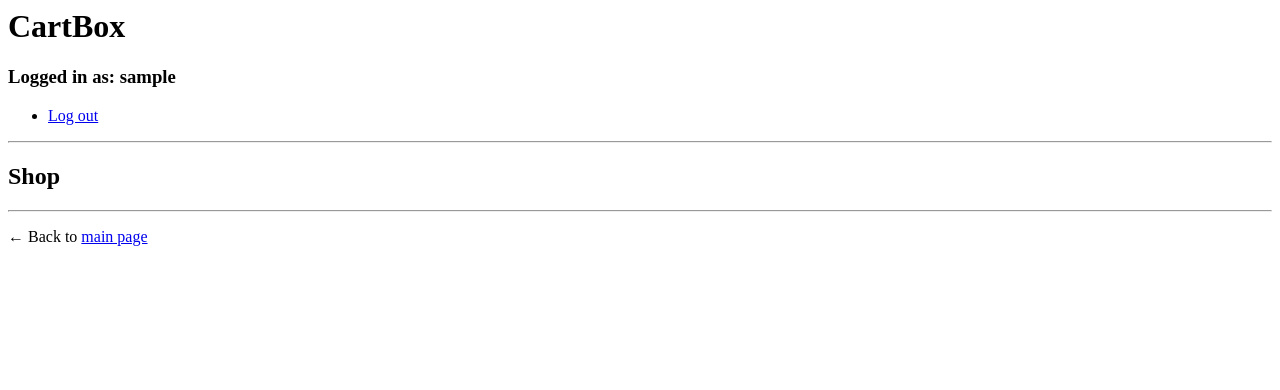
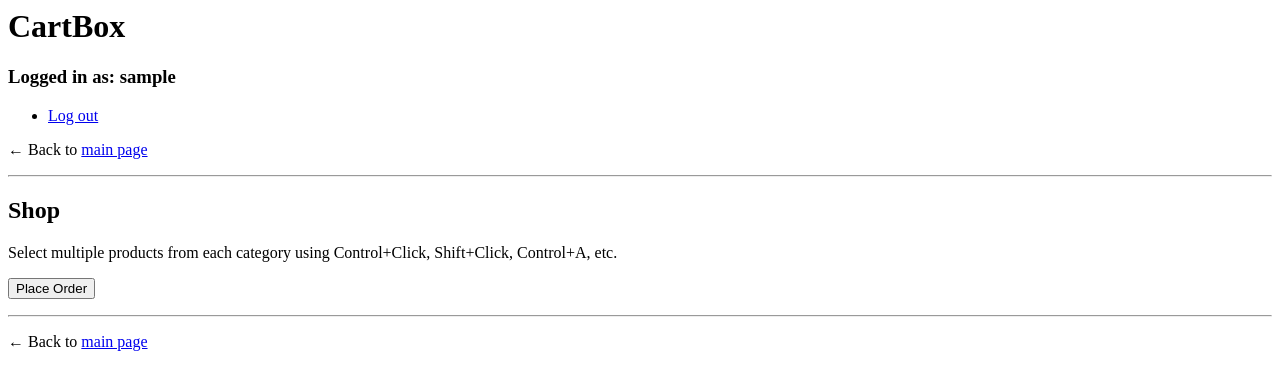
Before and after one commit to bayersglassey/cartbox, a Django app: page /cart/shop/ in a window 1280 px wide. Shown: the top 390 px of the page. Run offline with Django 3.2, Linux system fonts and the light colour scheme; the visitor is signed in with stand-in values (Sample User, id 1); data that the repository does not hold is empty.

Commit message:
working carts, etc

```diff
--- a/cartbox/cart/models.py
+++ b/cartbox/cart/models.py
@@ -21,7 +21,8 @@ class ProductInfo(models.Model):
         abstract = True
         ordering = ['sku']
     title = models.CharField(max_length=MAX_LENGTH)
-    sku = models.CharField(max_length=MAX_LENGTH)
+    sku = models.CharField(max_length=MAX_LENGTH,
+        unique=True)
 
 class Product(ProductInfo):
     category = models.ForeignKey(Category,
@@ -35,11 +36,15 @@ class Order(models.Model):
         ordering = ['id']
     user = models.ForeignKey(settings.AUTH_USER_MODEL,
         related_name='orders')
+    def __str__(self):
+        id_msg = "(unsaved)" if self.id is None else self.id
+        return "{} {}".format(self.__class__.__name__, id_msg)
 
 class OrderItem(ProductInfo):
     class Meta:
         ordering = ['sku']
-    order = models.ForeignKey(Order)
+    order = models.ForeignKey(Order,
+        related_name='items')
     category = models.ForeignKey(Category)
     def __str__(self):
         return "1 x {}".format(self.title)
--- a/cartbox/cart/templates/cart/order.html
+++ b/cartbox/cart/templates/cart/order.html
@@ -2,4 +2,9 @@
 
 {% block main %}
     <h2>{{ order }}</h2>
+    <ul>
+        {% for item in order.items.all %}
+        <li>{{ item }}</li>
+        {% endfor %}
+    </ul>
 {% endblock %}
--- a/cartbox/cart/templates/cart/orders.html
+++ b/cartbox/cart/templates/cart/orders.html
@@ -3,8 +3,10 @@
 {% block main %}
     <h2>Orders</h2>
     <ul>
-        {% for order in orders %}
-        <li><a href="/cart/orders/{{ order.id }}/">{{ order }}</a></li>
+        {% for order in object_list %}
+        <li><a href="/cart/order/{{ order.id }}/">{{ order }}</a></li>
+        {% empty %}
+        <li><i>No orders yet! Maybe it's time to <a href="/cart/shop/">go shopping</a>...</i></li>
         {% endfor %}
     </ul>
 {% endblock %}
--- a/cartbox/cart/templates/cart/shop.html
+++ b/cartbox/cart/templates/cart/shop.html
@@ -2,4 +2,21 @@
 
 {% block main %}
     <h2>Shop</h2>
+    <p>Select multiple products from each category using Control+Click, Shift+Click, Control+A, etc.</p>
+    <form method="post" action="">
+        {% csrf_token %}
+        {% for category in categories %}
+            <h3>{{ category }}</h3>
+            <p>
+            <select name="category-{{ category.id }}" multiple size="6">
+                {% for product in category.products.all %}
+                <option value="{{ product.sku }}">{{ product }}</option>
+                {% endfor %}
+            </select>
+            </p>
+        {% endfor %}
+        <p>
+            <button type="submit">Place Order</button>
+        </p>
+    </form>
 {% endblock %}
--- a/cartbox/cart/urls.py
+++ b/cartbox/cart/urls.py
@@ -5,6 +5,6 @@ from . import views
 
 urlpatterns = [
     url(r'^shop/$', login_required(views.ShopView.as_view()), name='shop'),
-    url(r'^order/(?P<id>\d+)/$', login_required(views.OrderView.as_view()), name='order'),
+    url(r'^order/(?P<pk>\d+)/$', login_required(views.OrderView.as_view()), name='order'),
     url(r'^orders/$', login_required(views.OrdersView.as_view()), name='orders'),
 ]
--- a/cartbox/cart/views.py
+++ b/cartbox/cart/views.py
@@ -1,5 +1,6 @@
 
 from django.views.generic import ListView, DetailView, CreateView
+from django.views.generic.edit import FormMixin
 
 from .models import Category, Product, Order
 
@@ -8,7 +9,27 @@ class ShopView(CreateView):
     model = Order
     fields = []
     template_name = 'cart/shop.html'
-    success_url = 'cart/orders/{id}/'
+    success_url = '/cart/order/{id}/'
+    def get_context_data(self):
+        context = super().get_context_data()
+        context['categories'] = Category.objects.all()
+        return context
+    def form_valid(self, form):
+        request = self.request
+        user = request.user
+        order = user.orders.create()
+        for key, values in request.POST.lists():
+            CAT_PREFIX = 'category-'
+            if not key.startswith(CAT_PREFIX): continue
+            #cat_id = int(key[len(CAT_PREFIX):])
+            #cat = Category.objects.get(id=cat_id)
+            products = Product.objects.filter(sku__in=values)
+            for product in products:
+                order.items.create(
+                    sku=product.sku, title=product.title,
+                    category=product.category)
+        self.object = order
+        return FormMixin.form_valid(self, form)
 
 class UserOrdersViewMixin:
     model = Order
--- a/cartbox/site_templates/base.html
+++ b/cartbox/site_templates/base.html
@@ -18,6 +18,9 @@
             <li><a href="/accounts/signup/">Sign up</a></li>
         </ul>
     {% endif %}
+    {% if request.path != '/' %}
+        <p>&larr; Back to <a href="/">main page</a></p>
+    {% endif %}
     <hr>
     <div id="main">
         {% block main %}{% endblock %}
--- a/cartbox/site_templates/registration/login.html
+++ b/cartbox/site_templates/registration/login.html
@@ -5,6 +5,6 @@
     <form method="post" action="">
         {% csrf_token %}
         {{ form.as_p }}
-        <button type="submit" value="Log In">Log In</button>
+        <button type="submit">Log In</button>
     </form>
 {% endblock %}
```
Also changed, not shown: cartbox/cart/migrations/0002_auto_20190316_1625.py (added).
